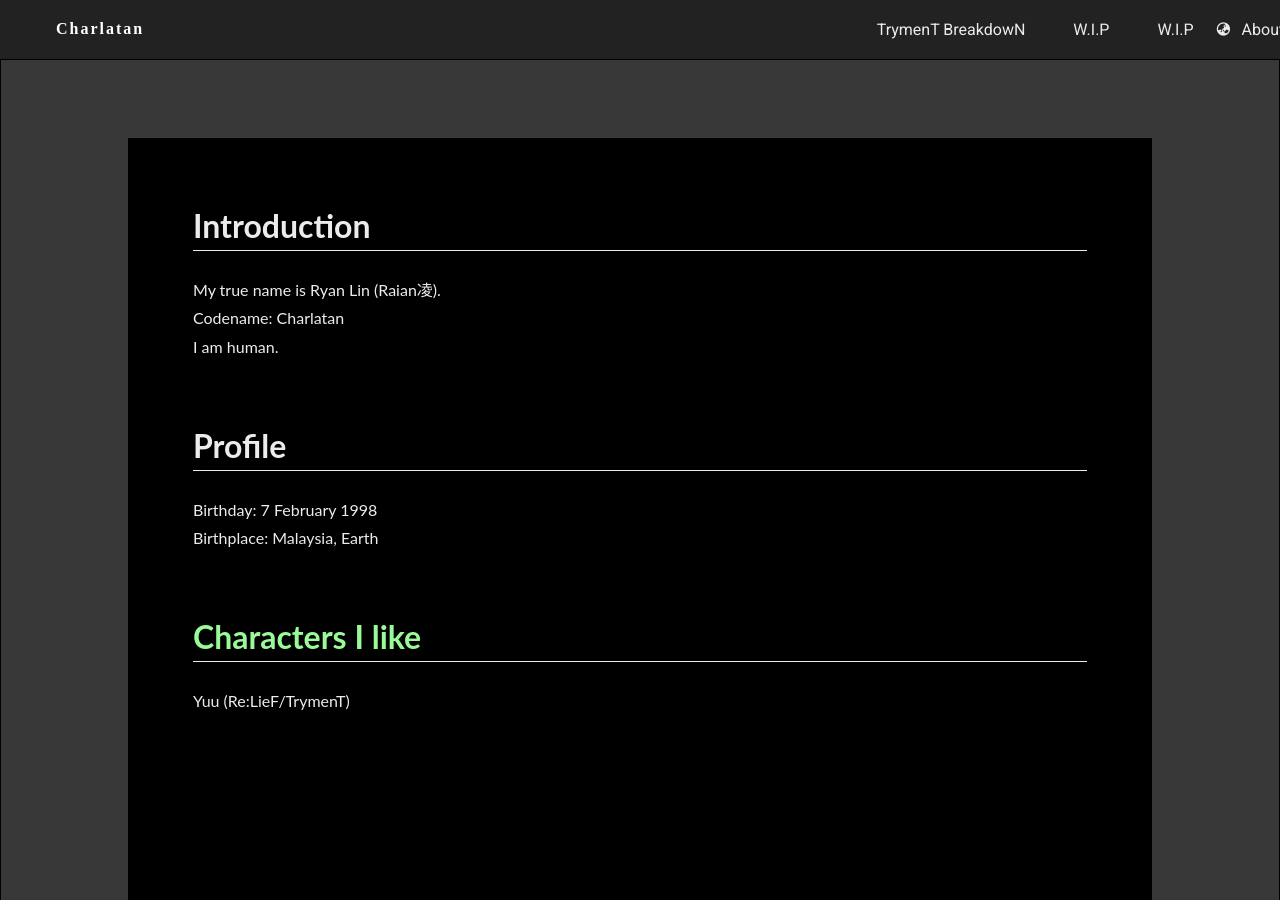
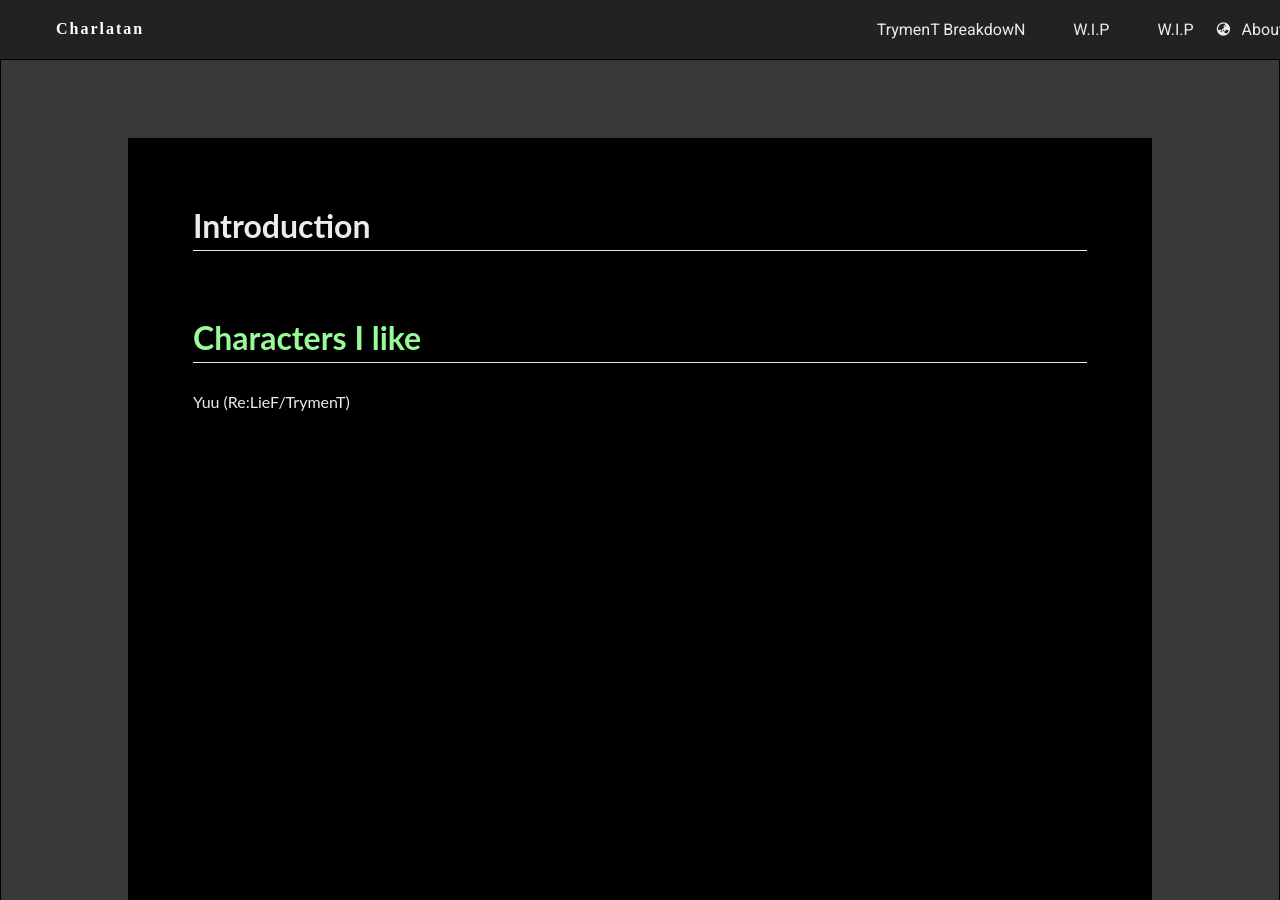
Before and after one commit to project-charlatan/project-charlatan.github.io, a Jekyll site: the page built from about.html, in a window 1280 px wide and 900 px high. Built offline with Jekyll 4.4.1, drawn with Linux system fonts in a browser that asks for light colours; nearby versions of some CDN libraries.

Commit message:
Update about.html

```diff
--- a/about.html
+++ b/about.html
@@ -54,12 +54,6 @@ permalink: /en/about/
       <div class="col-12 postcontainer2">
         <div class="postcontainercontent2">
           <h1>Introduction</h1>
-          <p>My true name is Ryan Lin (Raian凌).</p>
-          <p>Codename: Charlatan</p>
-          <p>I am human.</p>
-          <h1>Profile</h1>
-          <p>Birthday: 7 February 1998</p>
-          <p>Birthplace: Malaysia, Earth</p>
           <h1><a style="color:#98FB98; text-decoration: none" href="{{ site.baseurl }} {% link en/Otaku.html %}">Characters I like</a></h1>
           <p>Yuu (Re:LieF/TrymenT)</p>
         </div>
```
